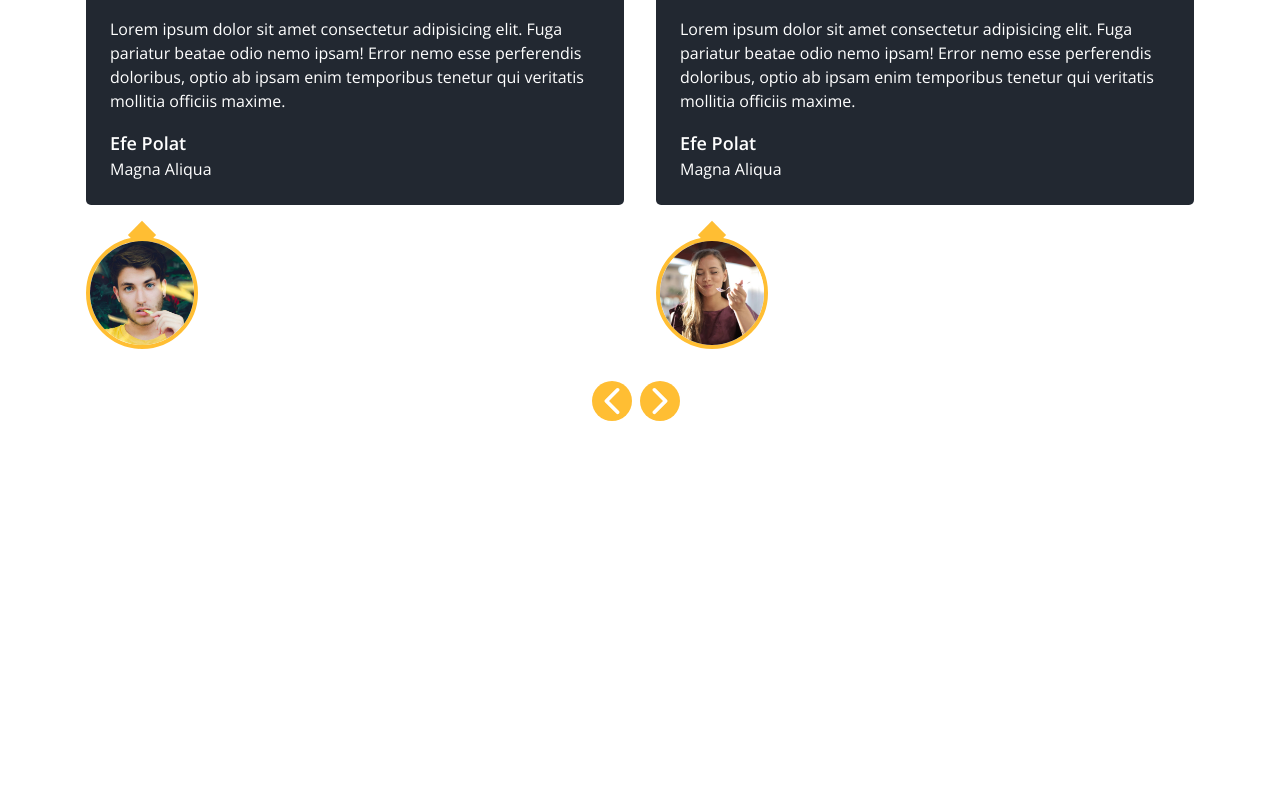
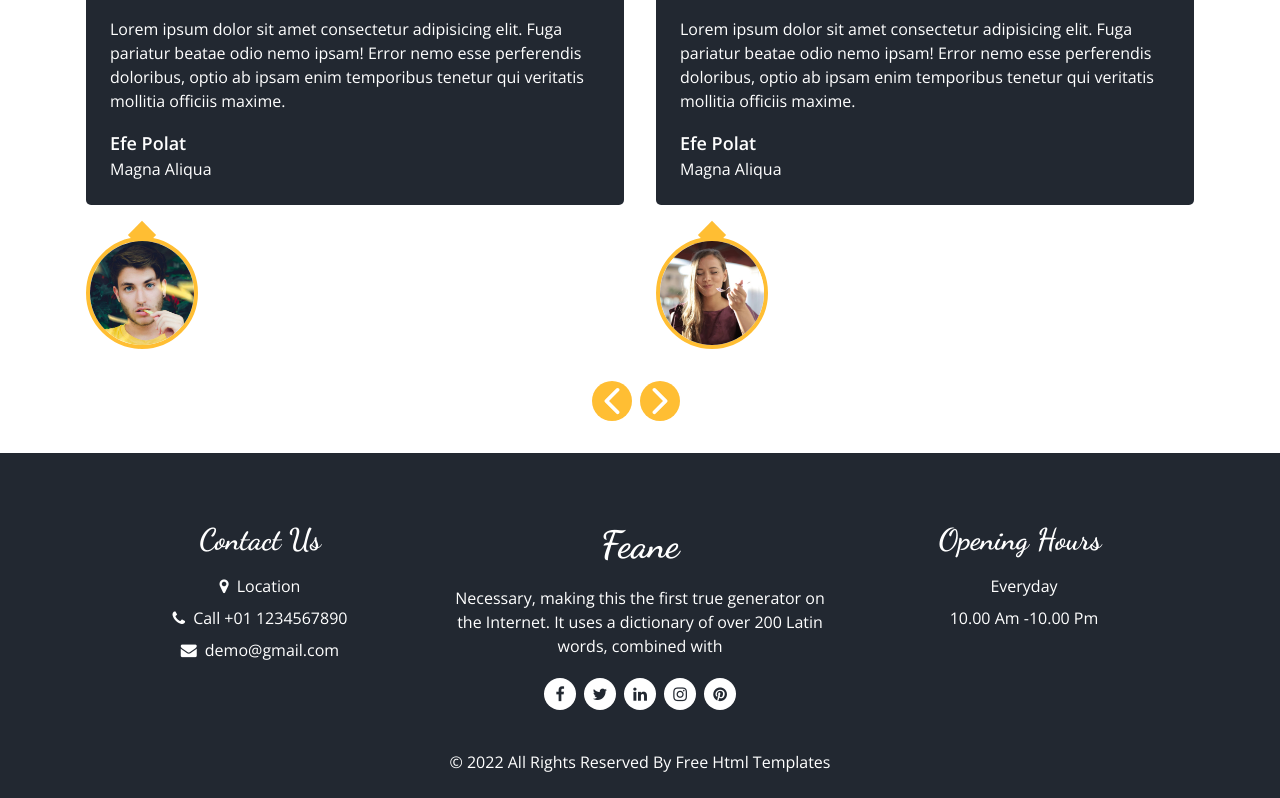
Before and after one commit to mefepolat/food-order-app, a Next.js app: page / in a window 1280 px wide. Shown: the part 3372-4170 px from the top of the page. Before the commit the page ends 3825 px from the top, so only its background shows below. Built offline with nearby package versions, Linux system fonts and the light colour scheme.

Commit message:
Implemented footer

```diff
--- a/components/layout/Footer.jsx
+++ b/components/layout/Footer.jsx
@@ -1,7 +1,83 @@
+import Title from "../ui/Title";
 
 const Footer = () => {
   return (
-    <div>Footer</div>
+    <div className="bg-secondary text-white">
+      <div className="container mx-auto pt-16 pb-6">
+        <div className="flex md:justify-between justify-center text-center flex-wrap md:gap-y-0 gap-y-6 ">
+          <div className="md:flex-1">
+            <Title className="text-[30px]">Contact Us</Title>
+            <div className="flex flex-col gap-y-2 mt-3">
+              <div>
+                <i className="fa fa-map-marker"></i>
+                <span className="inline-block ml-2">Location</span>
+              </div>
+              <div>
+                <i className="fa fa-phone"></i>
+                <span className="inline-block ml-2">Call +01 1234567890</span>
+              </div>
+              <div>
+                <i className="fa fa-envelope"></i>
+                <span className="inline-block ml-2">demo@gmail.com</span>
+              </div>
+            </div>
+          </div>
+          <div className="md:flex-1">
+            <Title className="text-[38px]">Feane</Title>
+            <p className="mt-3">
+              Necessary, making this the first true generator on the Internet.
+              It uses a dictionary of over 200 Latin words, combined with
+            </p>
+            <div className="flex items-center justify-center mt-5 gap-x-2">
+              <a
+                href=""
+                className="w-8 h-8 grid place-content-center bg-white text-secondary rounded-full "
+              >
+                <i className="fa fa-facebook"></i>
+              </a>
+              <a
+                href=""
+                className="w-8 h-8 grid place-content-center bg-white text-secondary rounded-full"
+              >
+                <i className="fa fa-twitter"></i>
+              </a>
+              <a
+                href=""
+                className="w-8 h-8 grid place-content-center bg-white text-secondary rounded-full"
+              >
+                <i className="fa fa-linkedin"></i>
+              </a>
+              <a
+                href=""
+                className="w-8 h-8 grid place-content-center bg-white text-secondary rounded-full"
+              >
+                <i className="fa fa-instagram"></i>
+              </a>
+              <a
+                href=""
+                className="w-8 h-8 grid place-content-center bg-white text-secondary rounded-full"
+              >
+                <i className="fa fa-pinterest"></i>
+              </a>
+            </div>
+          </div>
+          <div className="md:flex-1">
+            <Title className="text-[30px]">Opening Hours</Title>
+            <div className="flex flex-col gap-y-2 mt-3">
+              <div>
+                <span className="inline-block ml-2">Everyday</span>
+              </div>
+              <div>
+                <span className="inline-block ml-2">10.00 Am -10.00 Pm</span>
+              </div>
+            </div>
+          </div>
+        </div>
+        <p className="text-center mt-10">
+          © 2022 All Rights Reserved By Free Html Templates
+        </p>
+      </div>
+    </div>
   );
 };
 
--- a/pages/_document.js
+++ b/pages/_document.js
@@ -14,6 +14,14 @@ export default function Document() {
           href="https://fonts.googleapis.com/css2?family=Dancing+Script:wght@400;700&family=Open+Sans:wght@300;400;500;600;700&display=swap"
           rel="stylesheet"
         />
+        {/* Font Awesome CDN */}
+        <link
+          rel="stylesheet"
+          href="https://cdnjs.cloudflare.com/ajax/libs/font-awesome/4.7.0/css/font-awesome.css"
+          integrity="sha512-5A8nwdMOWrSz20fDsjczgUidUBR8liPYU+WymTZP1lmY9G6Oc7HlZv156XqnsgNUzTyMefFTcsFH/tnJE/+xBg=="
+          crossOrigin="anonymous"
+          referrerpolicy="no-referrer"
+        />
       </Head>
       <body>
         <Main />
--- a/pages/home/index.jsx
+++ b/pages/home/index.jsx
@@ -15,6 +15,7 @@ export const Index = () => {
       <About />
       <Reservation />
       <Customers />
+
     </React.Fragment>
   );
 };
--- a/pages/index.jsx
+++ b/pages/index.jsx
@@ -1,7 +1,7 @@
 import Head from 'next/head';
 import Home from './home';
 import Header from '@/components/layout/Header';
-import Input from '@/components/form/Input';
+import Footer from '@/components/layout/Footer';
 
 
 export default function Index() {
@@ -16,7 +16,7 @@ export default function Index() {
     </Head>
     <Header />
     <Home />
-
+    <Footer />
    </div>
   )
 }
```
